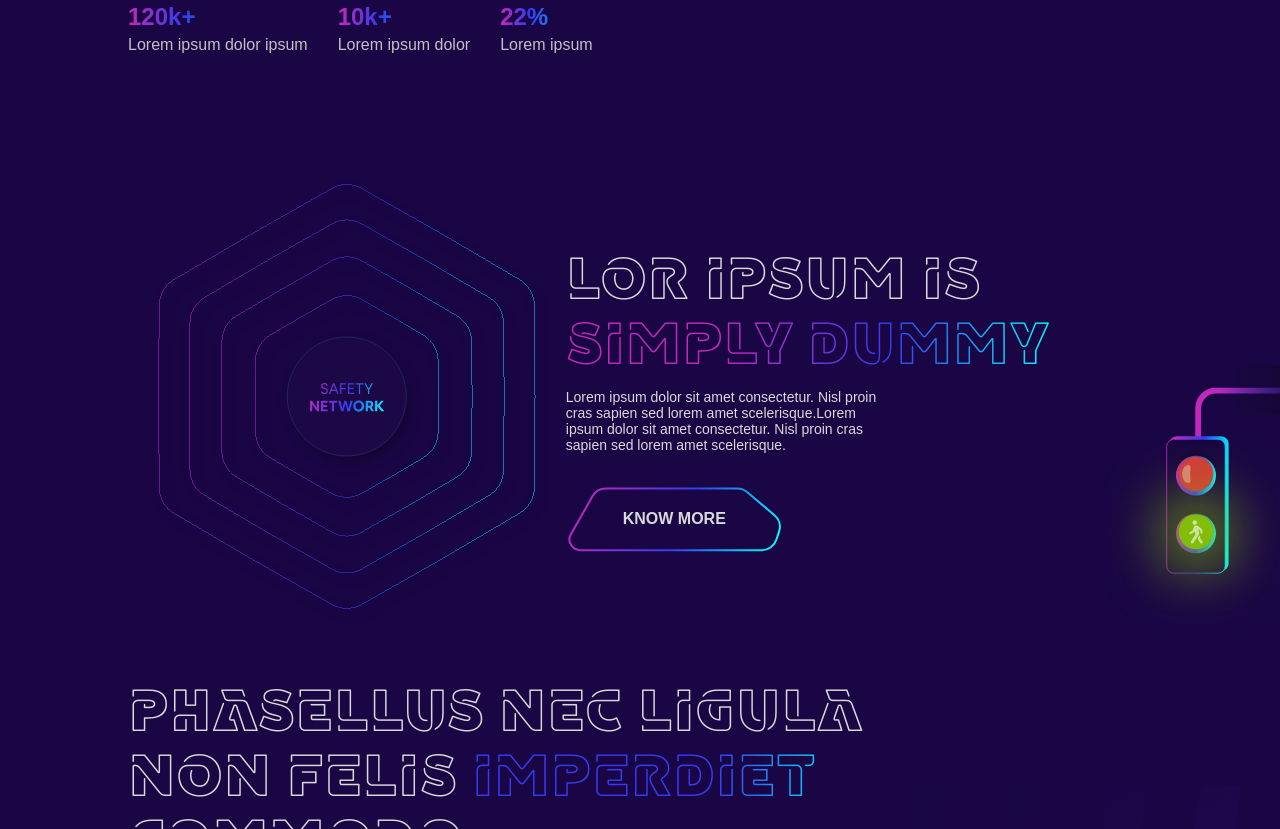
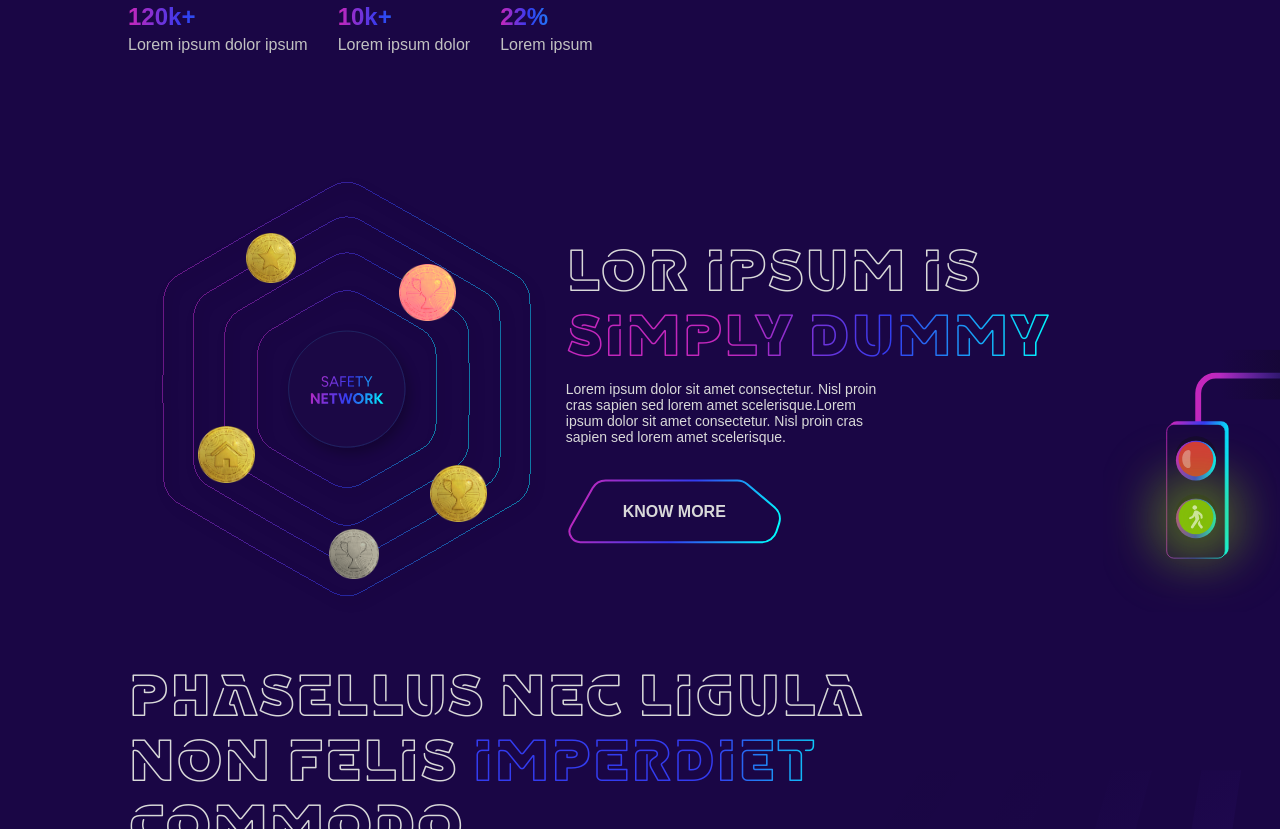
Before and after one commit to RUBEENAANWAR/Hashinclude-website, a plain HTML site: page index.html in a window 1280 px wide. Shown: the part 579-1408 px from the top of the page. Drawn offline with Linux system fonts and the light colour scheme; a web font is replaced by a local one.

Commit message:
coin is placed inside the hexagon

```diff
--- a/index.html
+++ b/index.html
@@ -81,15 +81,30 @@
       </div>
     </div>
 
-    <div
-      class='hex-contnr'
-    >
-      <div style="width: 45%">
+    <div class="hex-contnr">
+      <!-- <div style="width: 45%">
         <img
           src="/public/safety-network.svg"
           alt="Button componentt"
           class="hex-button"
         />
+      </div> -->
+
+      <div class="hex-container">
+        <div class="hexagon">
+          <img
+            src="/public/safety-network.svg"
+            alt="Hexagon Background"
+            class="hex-background"
+          />
+          <div class="hex-content">
+            <img src="/public/coin3.png" alt="Coin 1" class="coin coin1" />
+            <img src="/public/coin2.png" alt="Coin 2" class="coin coin2" />
+            <img src="/public/coin3.png" alt="Coin 3" class="coin coin3" />
+            <img src="/public/coin1.png" alt="Coin 4" class="coin coin4" />
+            <img src="/public/coin3.png" alt="Coin 5" class="coin coin5" />
+          </div>
+        </div>
       </div>
       <div style="width: 55%">
         <div class="title-container2">
@@ -125,7 +140,7 @@
     </div>
 
     <!-- middle text -->
-    <div style="margin: 5% 0%;display: flex;width: 100%;">
+    <div style="margin: 5% 0%; display: flex; width: 100%">
       <div class="overlay-heading">
         PHASELLUS NEC LIGULA<br />
         NON FELIS <span class="school">IMPERDIET</span><br />
--- a/styles.css
+++ b/styles.css
@@ -64,7 +64,8 @@ body {
 .navbar a:hover {
     background: linear-gradient(90deg, #ff0077, #00f7ff);
     -webkit-background-clip: text;
-    -webkit-text-fill-color: transparent; /* Gradient text color effect */
+    -webkit-text-fill-color: transparent;
+    /* Gradient text color effect */
     color: transparent;
 }
 
@@ -138,7 +139,8 @@ body {
     filter: brightness(1.5);
     cursor: pointer;
 }
-.hex-contnr{
+
+.hex-contnr {
     display: flex;
     width: 100%;
     margin-top: 10%;
@@ -162,7 +164,7 @@ body {
     border-color: transparent;
     filter: brightness(1.5);
     cursor: pointer;
-    color:#fff
+    color: #fff
 }
 
 .logo-image {
@@ -206,7 +208,7 @@ body {
 
 }
 
-.sub-texts{
+.sub-texts {
     font-weight: 100;
     margin-bottom: 8%
 }
@@ -415,7 +417,7 @@ p {
 .overlay-heading {
     font-family: 'retake', sans-serif;
     font-size: 4rem;
-color:#d9d9d9;
+    color: #d9d9d9;
 }
 
 .school {
@@ -561,7 +563,90 @@ footer {
     filter: invert(100%) brightness(100%);
 }
 
-.logo{
+.logo {
     display: flex;
-    gap:4px
+    gap: 4px
 }
+
+.hex-container {
+    position: relative;
+    width: 45%;
+    margin: 0 auto;
+}
+
+.hexagon {
+    position: relative;
+    width: 100%;
+    padding-top: 100%;
+}
+
+.hex-background {
+    position: absolute;
+    top: 0;
+    left: 0;
+    width: 100%;
+    height: 100%;
+    object-fit: contain;
+    z-index: 1;
+}
+
+.hex-content {
+    position: absolute;
+    top: 0;
+    left: 0;
+    width: 100%;
+    height: 100%;
+    z-index: 2;
+}
+
+.coin {
+    position: absolute;
+    width: 50px;
+    height: 50px;
+}
+
+.coin1 {
+    top: 20%;
+    right: 25%;
+    filter: sepia(1) saturate(500%) hue-rotate(-50deg) brightness(1.1);
+    width:13%;
+    height:13%
+}
+
+.coin2 {
+    top: 13%;
+    left: 27%;
+}
+
+.coin3 {
+    bottom: 8%;
+    left: 46%;
+    filter: sepia(1) saturate(40%) hue-rotate(10deg) brightness(.75);
+}
+
+.coin4 {
+    bottom: 30%;
+    left: 16%;
+    width:13%;
+    height:13%
+}
+
+.coin5 {
+    bottom: 21%;
+    right: 18%;
+    width:13%;
+    height:13%
+}
+
+.center-text {
+    position: absolute;
+    top: 50%;
+    left: 50%;
+    transform: translate(-50%, -50%);
+    text-align: center;
+    color: #fff;
+    /* Adjust text color as needed */
+    font-size: 16px;
+    /* Adjust font size as needed */
+    line-height: 1.2;
+}
```
Also changed, not shown: public/coin1.png (added), public/coin2.png (added), public/coin3.png (added).
